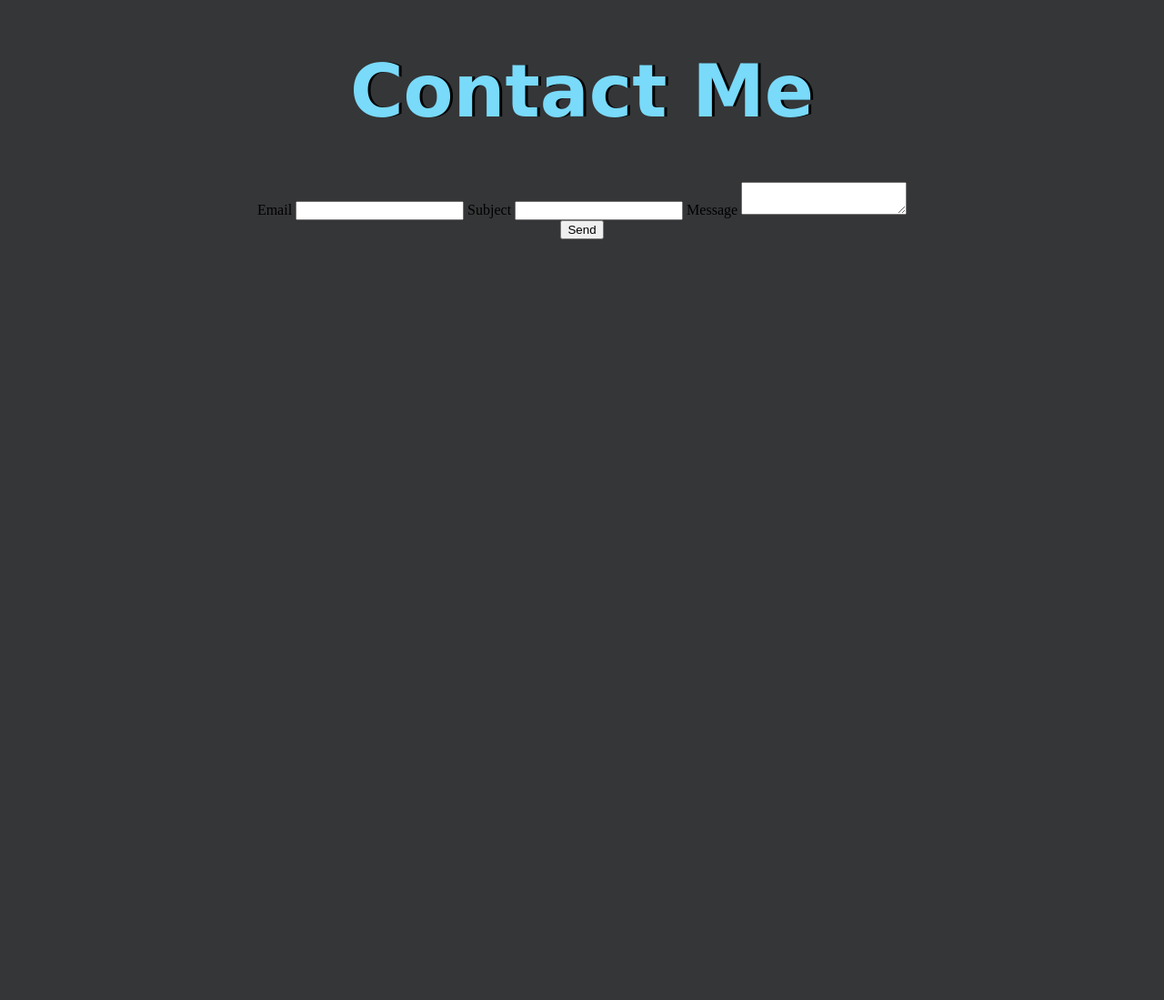
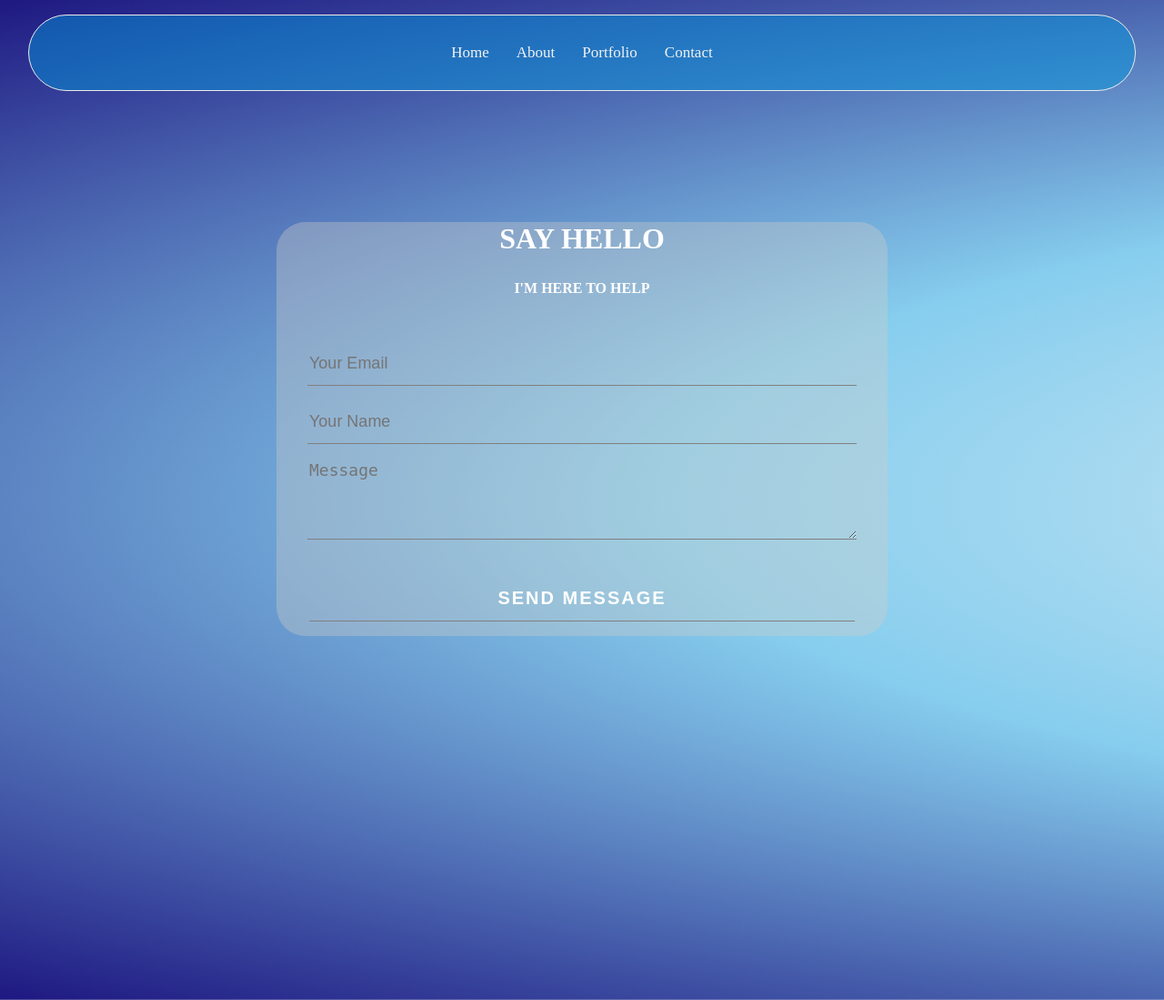
Before and after one commit to rsoria21/personalsite, a PHP site: page /contactForm2/contact.html in a window 1280 px wide. Shown: the whole page at 91% size. Before the commit the page ends 263 px from the top, so only its background shows below. Run offline with PHP 8.4, Linux system fonts and the light colour scheme.

Commit message:
added contact page

```diff
--- a/contactForm2/contact.html
+++ b/contactForm2/contact.html
@@ -4,7 +4,7 @@
     <meta charset="UTF-8" />
     <meta name="viewport" content="width=device-width, initial-scale=1.0" />
     <!-- CSS -->
-    <link rel="stylesheet" href="/styles.css" />
+    <link rel="stylesheet" href="/contactForm2/styles.css" />
     <!-- JQuery -->
     <script
       src="https://code.jquery.com/jquery-3.6.0.slim.js"
@@ -12,26 +12,65 @@
       crossorigin="anonymous"
     ></script>
     <!-- Script -->
-    <script src="/script.js"></script>
+    <script src="/contactForm2/script.js"></script>
     <title>contact form</title>
   </head>
   <body>
-    <h1>Contact Me</h1>
-    <form action="https://formspree.io/f/xnqlpvol" method="POST">
-      <label>
-        Email
-        <input type="email" name="email" class="email" />
-      </label>
-      <label>
-        Subject
-        <input type="text" name="subject" class="subject" />
-      </label>
-      <label>
-        Message
-        <textarea name="message" class="message"></textarea>
-      </label>
-      <div class="status"></div>
-      <button type="submit" class="submit">Send</button>
-    </form>
+    <div class="navbar" id="myTopnav">
+      <a class="logo" href="/index.html">Home</a>
+      <!-- <a href="javascript:void(0);" class="icon" onclick="myFunction()">
+                  <i class="fa fa-bars"></i>
+                </a> -->
+      <a href="/index.html#about">About</a>
+      <a href="/index.html#portfolio">Portfolio</a>
+      <a href="#">Contact</a>
+    </div>
+    <section class="container">
+      <div class="contact-section">
+        <div class="contact-title">
+          <h1>Say Hello</h1>
+          <h2>I'm here to help</h2>
+        </div>
+
+        <div class="contact-form">
+          <form
+            id="contact-form"
+            action="https://formspree.io/f/xnqlpvol"
+            method="POST"
+          >
+            <input
+              type="email"
+              name="email"
+              placeholder="Your Email"
+              class="email form-control"
+            />
+            <br />
+            <input
+              type="text"
+              name="subject"
+              placeholder="Your Name"
+              class="subject form-control"
+            />
+            <br />
+
+            <textarea
+              name="message"
+              placeholder="Message"
+              rows="4"
+              class="message form-control"
+            ></textarea>
+            <br />
+
+            <div class="status"></div>
+            <!-- <button type="submit" class="submit form-control">Send</button> -->
+            <input
+              type="submit"
+              class="form-control submit"
+              value="SEND MESSAGE"
+            />
+          </form>
+        </div>
+      </div>
+    </section>
   </body>
 </html>
--- a/contactForm2/styles.css
+++ b/contactForm2/styles.css
@@ -1,5 +1,172 @@
-label,
-input,
-textarea {
+/* CONTACT F3 */
+body {
+  margin: 0;
+  padding: 0;
+  text-align: center;
+  background-image: radial-gradient(#ececec79, #0096db79, #1d1680);
+  background-repeat: no-repeat;
+  background-position: center;
+  background-size: 400%;
+  animation: bg-animation 500s infinite alternate;
+}
+@keyframes bg-animation {
+  0% {
+    background-position: left;
+  }
+  100% {
+    background-position: right;
+  }
+}
+/* navbar */
+.navbar {
+  border: 0.5px solid #ebebeb;
+  background-color: #0096db79;
+  /* background: rgba(51, 51, 51, 0.295); */
+  /* position: fixed; */
+  overflow: hidden;
+  padding: 1rem 2rem;
+  /* top: 0; */
+  width: 90%;
+  border-radius: 5rem;
+  margin: 1rem auto;
+  display: flex;
+  justify-content: center;
+  transition: top 0.3s;
+}
+
+.navbar a {
+  float: right;
   display: block;
+  color: #f2f2f2;
+  text-align: center;
+  padding: 15px;
+  text-decoration: none;
+  font-size: 17px;
+  transition: 0.5s;
 }
+
+.navbar a:hover {
+  background-color: #00000079;
+  color: rgb(199, 199, 199);
+  border-radius: 3rem;
+}
+
+.navbar a.active {
+  /* background-color: #4caf50; */
+  color: white;
+}
+
+.navbar .icon {
+  display: none;
+}
+
+/* @media screen and (max-width: 700px) {
+  .navbar a:not(:first-child) {
+    display: none;
+  }
+  .navbar a.icon {
+    float: right;
+    display: block;
+  }
+  .navbar a.logo {
+    float: left;
+  }
+} */
+
+@media screen and (max-width: 700px) {
+  .navbar.responsive {
+    position: relative;
+  }
+  .navbar.responsive .icon {
+    position: absolute;
+    right: 0;
+    top: 0;
+  }
+  .navbar.responsive a {
+    float: none;
+    display: block;
+    text-align: left;
+  }
+}
+
+/* end of nav-bar */
+/* Form Start */
+.container {
+  padding: 1.75rem 0 25rem 0;
+}
+.contact-section {
+  background-color: rgba(206, 205, 199, 0.356);
+  border-radius: 2rem;
+  margin: 3rem 19rem 0 19rem;
+}
+
+.contact-title {
+  margin-top: 100px;
+  color: #fff;
+  text-transform: uppercase;
+  transition: all 4s ease-in-out;
+}
+
+.contact-title h1 {
+  font-size: 32px;
+  /* line-height: 10px; */
+}
+
+.contact-title h2 {
+  font-size: 16px;
+}
+
+form {
+  margin-top: 50px;
+  transition: all 4s ease-in-out;
+}
+
+.form-control {
+  width: 600px;
+  background: transparent;
+  border: none;
+  outline: none;
+  border-bottom: 1px solid grey;
+  color: #fff;
+  font-size: 18px;
+  margin-bottom: 16px;
+}
+
+@media screen and (max-width: 1200px) {
+  .contact-section {
+    margin: 3rem 11rem 0 11rem;
+  }
+  .form-control {
+    width: 450px;
+  }
+}
+
+@media screen and (max-width: 800px) {
+  .contact-section {
+    margin: 0;
+  }
+  .form-control {
+    width: 400px;
+  }
+}
+
+input {
+  height: 45px;
+}
+
+form .submit {
+  background: #ff5722;
+  background-color: transparent;
+  color: #fff;
+  font-size: 20px;
+  letter-spacing: 2px;
+  font-weight: bold;
+  height: 50px;
+  margin-top: 20px;
+}
+
+form .submit:hover {
+  background-color: #f44336;
+  cursor: pointer;
+}
+/* FORM END */
--- a/index.html
+++ b/index.html
@@ -41,13 +41,15 @@
             </a> -->
         <a href="#about">About</a>
         <a href="#portfolio">Portfolio</a>
-        <a href="#contact">Contact</a>
+        <a href="/contactForm2/contact.html">Contact</a>
       </div>
       <h1 class="big-heading light-text fade-in-text">
         I'm Ricardo <br />A Web Developer
       </h1>
       <a class="btn default animate-top" href="#portfolio">Portfolio</a>
-      <a class="btn default animate-top" href="#contact">CONTACT</a>
+      <a class="btn default animate-top" href="/contactForm2/contact.html"
+        >CONTACT</a
+      >
     </div>
 
     <!-- Skills Start -->
```
